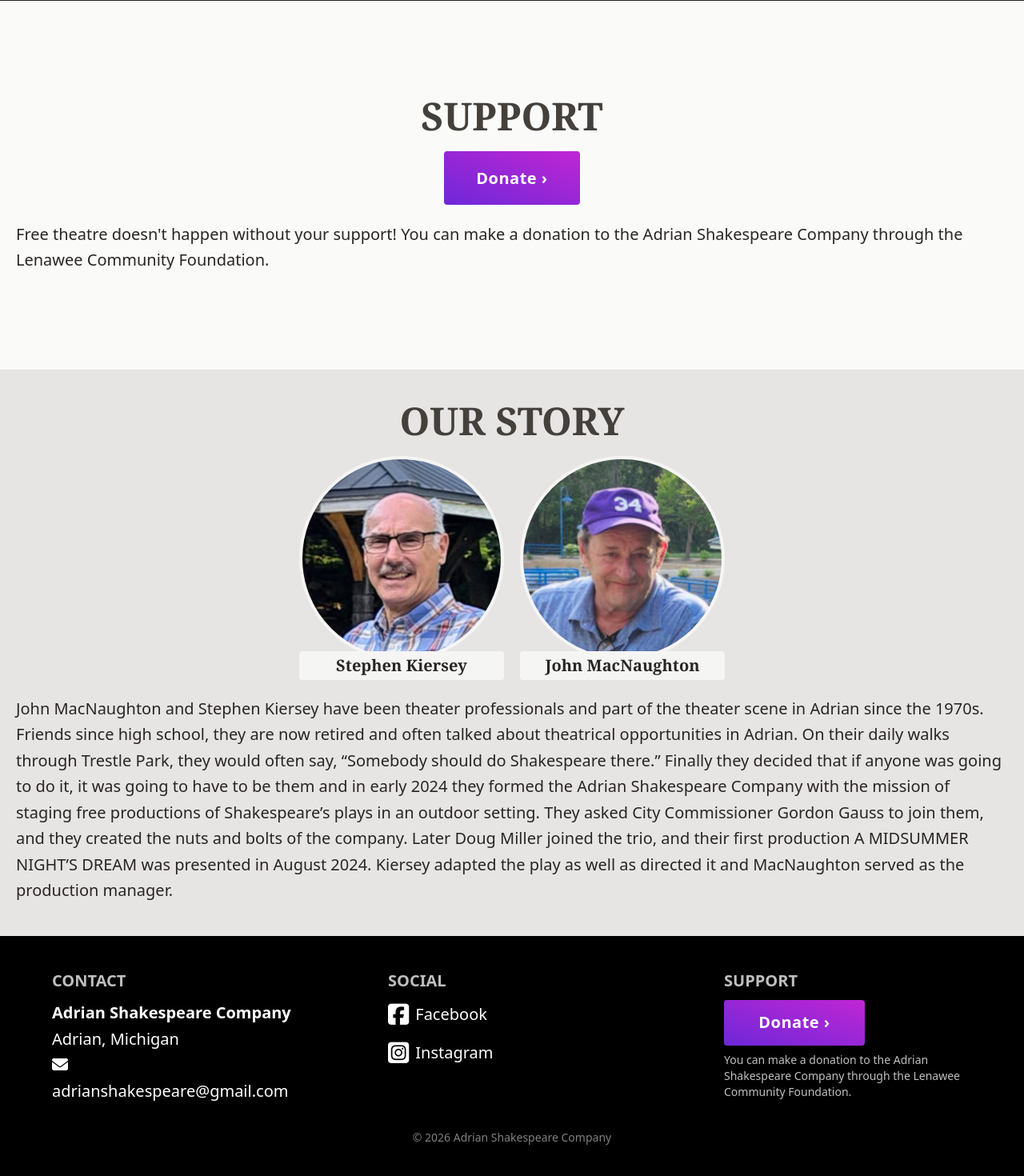
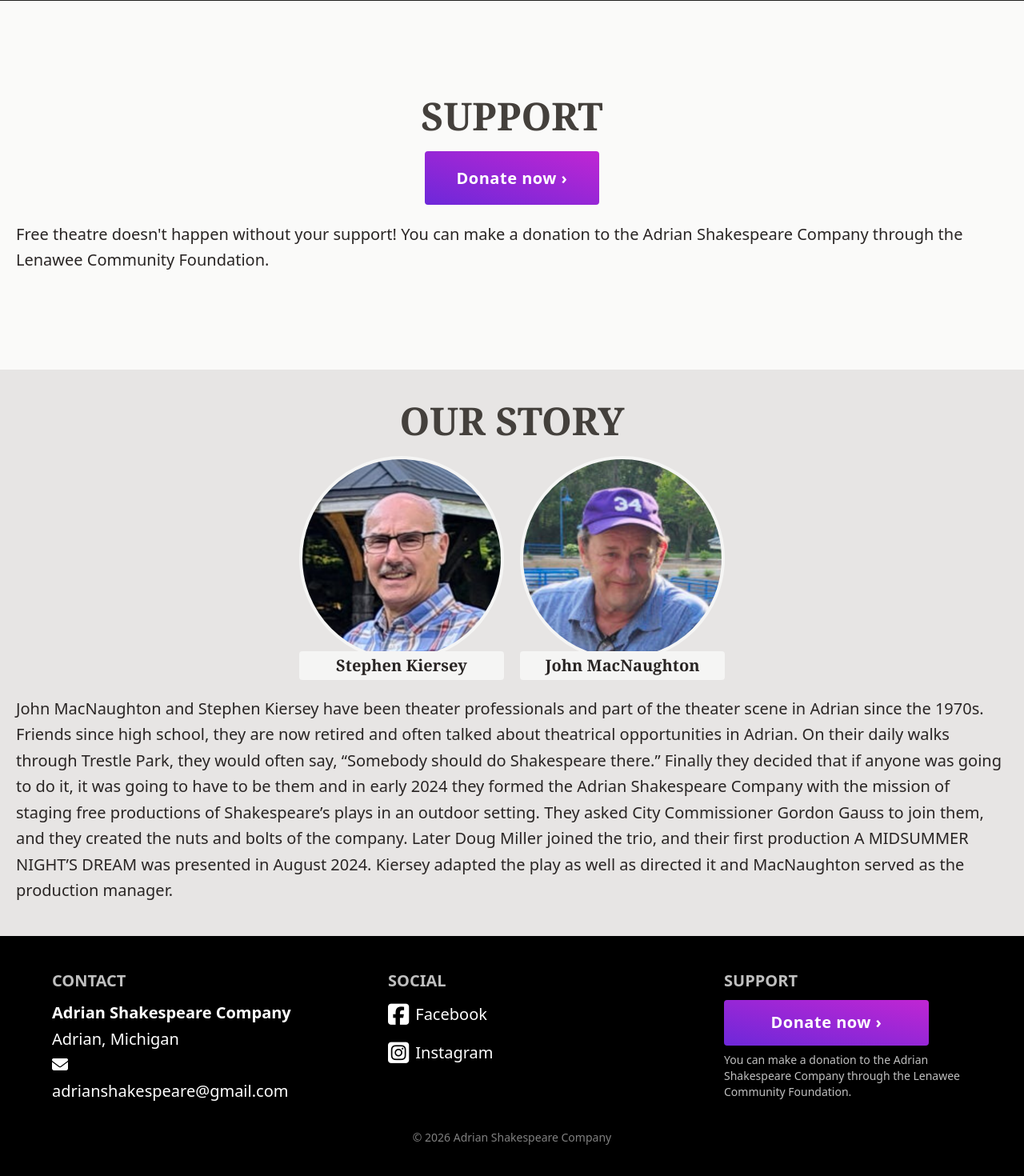
Before and after one commit to pcrist/adrian-shakespeare, a Nuxt app: page / in a window 1280 px wide. Shown: the part 3101-4571 px from the top of the page at 80% size. Built offline with nearby package versions, Linux system fonts and the light colour scheme; grey boxes are pictures that could not be loaded.

Commit message:
“Donate” button in mobile header

```diff
--- a/app.vue
+++ b/app.vue
@@ -41,7 +41,7 @@
             style="padding: 2px; border-radius: 5px;"
           >
             <span class="inline-block bg-black text-fuchsia-400 py-1 px-2 rounded text-sm font-bold">
-              Support
+              Donate
             </span>
           </a>
         </div>
@@ -234,7 +234,7 @@
               target="_blank"
               class="bg-gradient-to-tr from-violet-700 to-fuchsia-600 text-white rounded py-5 px-10 text-xl font-bold tracking-wide"
             >
-              Donate &rsaquo;
+              Donate now &rsaquo;
             </a>
           </div>
 
@@ -305,9 +305,9 @@
             <a
               :href="supportUrl"
               target="_blank"
-              class="block sm:inline-block sm:w-44 bg-gradient-to-tr from-violet-700 to-fuchsia-600 text-white text-center rounded py-3 px-6 font-bold tracking-wide"
+              class="block sm:inline-block sm:w-64 bg-gradient-to-tr from-violet-700 to-fuchsia-600 text-white text-center rounded py-3 px-6 font-bold tracking-wide"
             >
-              Donate &rsaquo;
+              Donate now &rsaquo;
             </a>
 
             <p class="mt-2 text-sm opacity-75">
```
